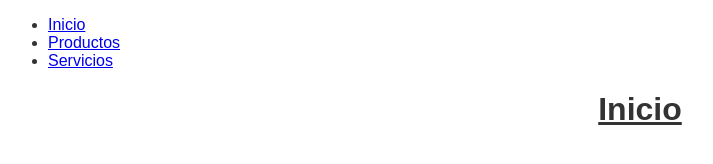
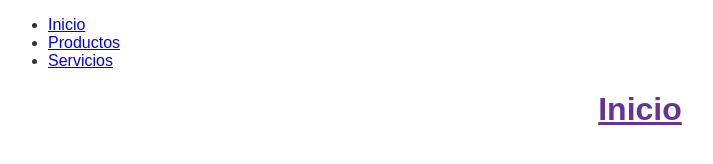
Before and after one commit to jdrjuan/jdrjuan.github.io, a plain HTML site: page index.html in a window 1280 px wide. Shown: the whole page, without its empty margins (0-713 px from the left). Drawn offline with Linux system fonts and the light colour scheme.

Commit message:
Cambia el color de los encabezados a rebeccapurple
Modifica encabezados h1 a h6 en archivo style.css

```diff
--- a/css/style.css
+++ b/css/style.css
@@ -11,4 +11,5 @@ h5,
 h6 {
   text-decoration: underline;
   text-align: center;
+  color: rebeccapurple;
 }
```
